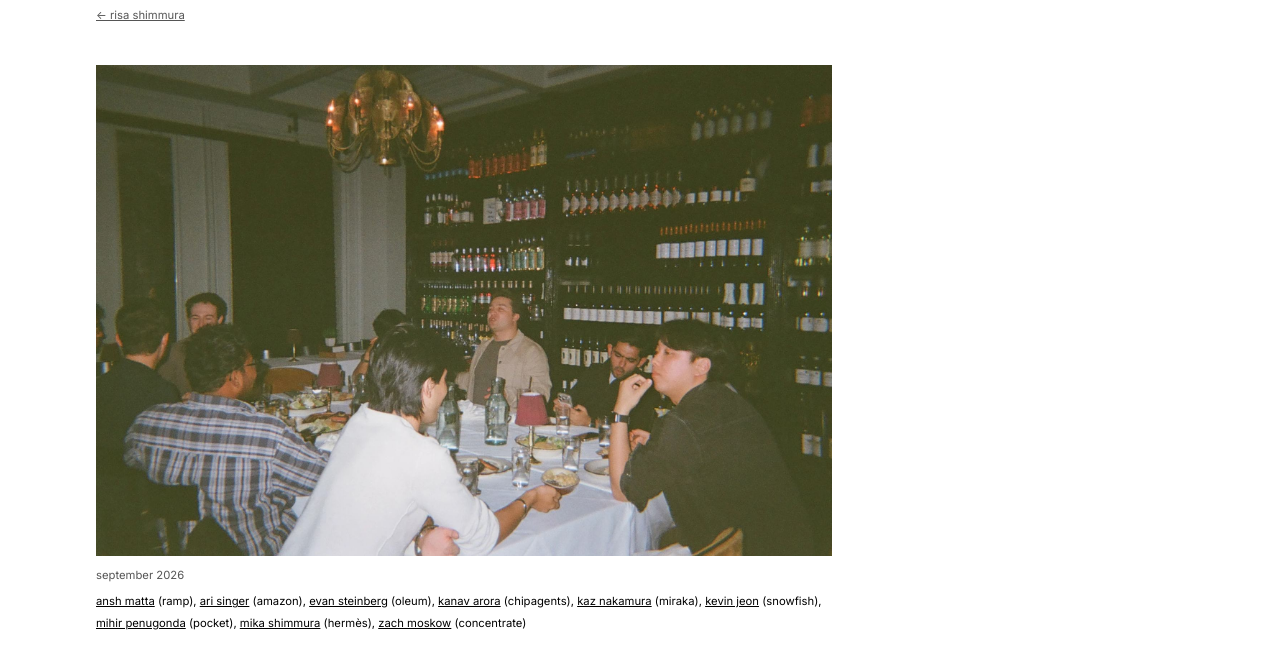
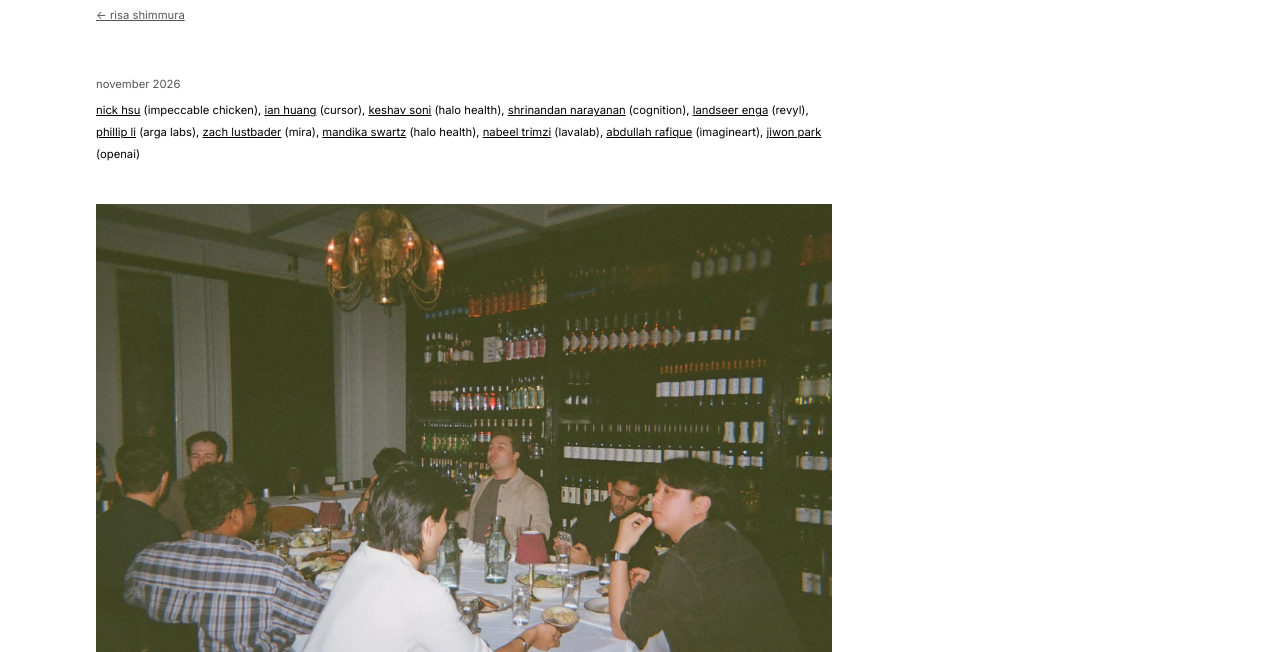
Before and after one commit to risashim/risashim.github.io, a plain HTML site: page dinners.html in a window 1280 px wide. Shown: the part 148-800 px from the top of the page. Drawn offline with Linux system fonts and the light colour scheme.

Commit message:
Add the November dinner
Co-Authored-By: Claude Opus 5 <noreply@anthropic.com>
Claude-Session: https://claude.ai/code/session_011M8bNZNPxhqVyTTLm12wUe

```diff
--- a/dinners.html
+++ b/dinners.html
@@ -51,6 +51,10 @@
 
 <div class="photos">
   <figure>
+    <figcaption>november 2026</figcaption>
+    <p class="guests"><a href="https://www.linkedin.com/in/nickhsuu/">nick hsu</a> (impeccable chicken), <a href="https://www.linkedin.com/in/shaoruu/">ian huang</a> (cursor), <a href="https://www.linkedin.com/in/sonikeshav/">keshav soni</a> (halo health), <a href="https://www.linkedin.com/in/shrinandan-narayanan/">shrinandan narayanan</a> (cognition), <a href="https://www.linkedin.com/in/landseerenga/">landseer enga</a> (revyl), <a href="https://www.linkedin.com/in/phillip-li-a28a84217/">phillip li</a> (arga labs), <a href="https://www.linkedin.com/in/zachlustbader/">zach lustbader</a> (mira), <a href="https://www.linkedin.com/in/mandikaswartz/">mandika swartz</a> (halo health), <a href="https://www.linkedin.com/in/nabeeltrimzi/">nabeel trimzi</a> (lavalab), <a href="https://luma.com/user/usr-wNO2E7cd2mgVBDB">abdullah rafique</a> (imagineart), <a href="https://www.linkedin.com/in/imwonpark/">jiwon park</a> (openai)</p>
+  </figure>
+  <figure>
     <img src="photos/dinner-2026-09b.jpg" alt="dinner table, september 2026" loading="lazy">
     <figcaption>september 2026</figcaption>
     <p class="guests"><a href="https://www.linkedin.com/in/anshmatta/">ansh matta</a> (ramp), <a href="https://www.linkedin.com/in/ari-singer/">ari singer</a> (amazon), <a href="https://www.linkedin.com/in/evan-steinberg-56275a148/">evan steinberg</a> (oleum), <a href="https://www.linkedin.com/in/kanav9063/">kanav arora</a> (chipagents), <a href="https://www.linkedin.com/in/kazuonakamura/">kaz nakamura</a> (miraka), <a href="https://www.linkedin.com/in/kevin-jeon/">kevin jeon</a> (snowfish), <a href="https://www.linkedin.com/in/mihirpenugonda/">mihir penugonda</a> (pocket), <a href="https://www.linkedin.com/in/mikashimmura/">mika shimmura</a> (hermès), <a href="https://www.linkedin.com/in/moskow/">zach moskow</a> (concentrate)</p>
```
